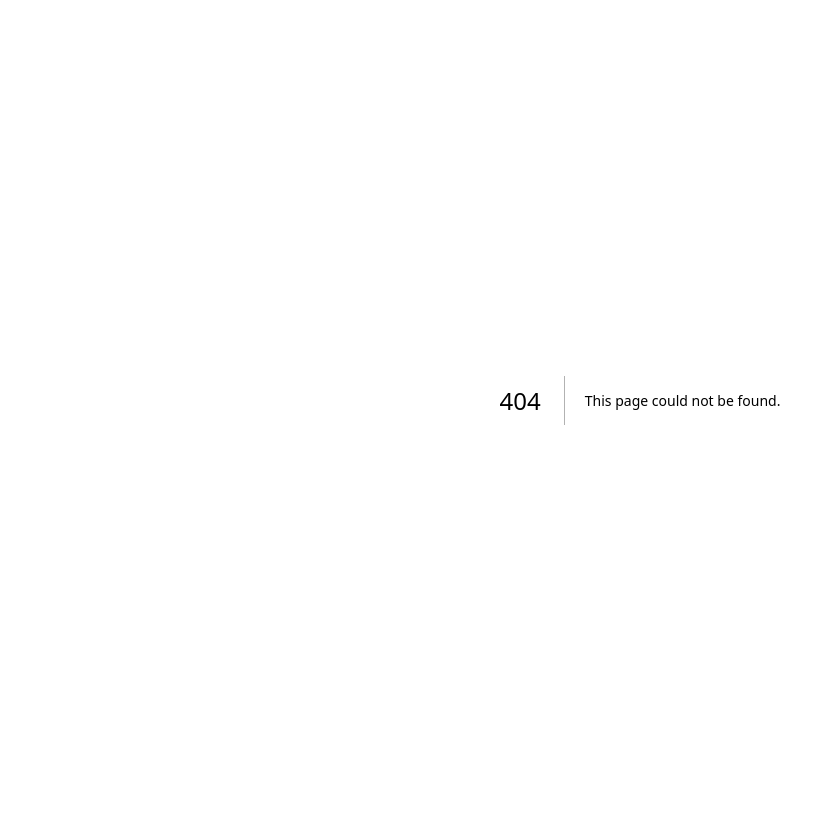
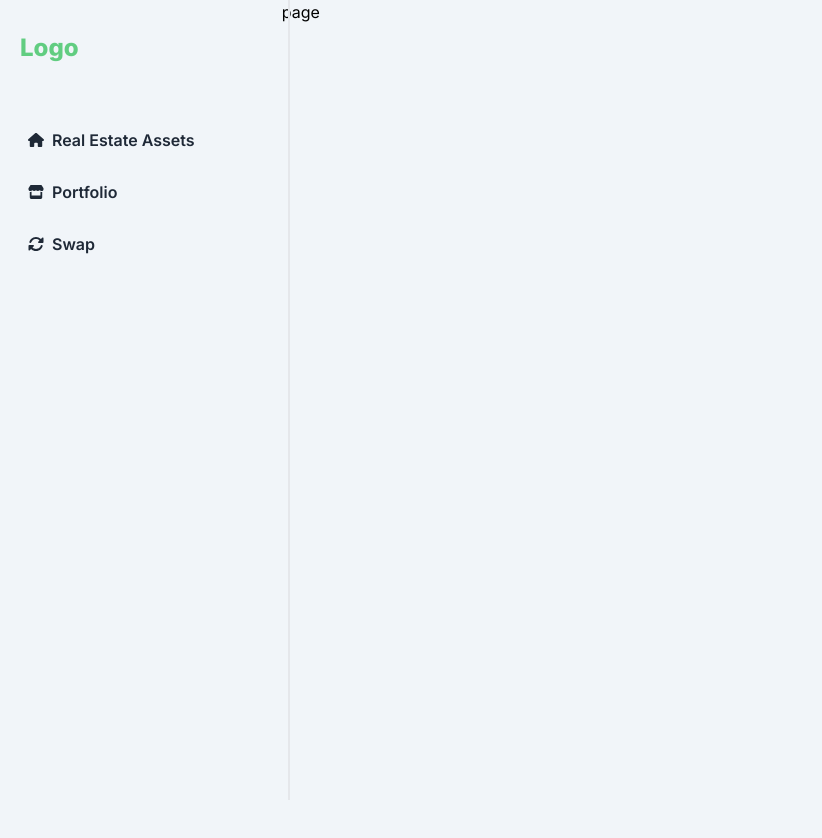
Before and after one commit to adamsdavee/RWA-DeFi, a Next.js app in the folder frontend/: page /dashboard in a window 1280 px wide. Before the commit this address had no page. Shown: the whole page, without its empty margins (0-822 px from the left). Before the commit the page ends 800 px from the top, so only its background shows below. Built offline with nearby package versions, Linux system fonts and the light colour scheme.

Commit message:
Layout for dashboard page

```diff
--- /dev/null
+++ b/frontend/src/app/dashboard/layout.jsx
@@ -0,0 +1,82 @@
+"use client";
+
+import Link from "next/link";
+import { usePathname } from "next/navigation";
+import React from "react";
+import { FaHouse, FaRotate, FaStackExchange, FaStore } from "react-icons/fa6";
+
+const layout = ({ children }) => {
+	const pathname = usePathname();
+
+	return (
+		<div className="flex flex-row bg-slate-100">
+			{/* sidebar */}
+
+      {/* Styling for fixed sidebar */}
+      <div className="min-h-screen w-[310px] m-5 -z-10"></div>
+
+			<nav className="text-gray-800 w-[290px] border-r-2 border-gray-200 p-5 min-h-screen h-full fixed">
+				<div className="text-2xl text-primary my-3 mb-14 font-extrabold">
+					Logo
+				</div>
+
+				<div className="flex flex-col gap-3 font-semibold">
+					<Link
+						href="/dashboard/assets"
+						className={
+							pathname === "/dashboard/assets"
+								? "bg-green-500 flex flex-row gap-2 items-center p-2 rounded-xl text-white"
+								: "flex flex-row gap-2 items-center p-2 rounded-xl hover:text-primary"
+						}
+					>
+						<FaHouse /> Real Estate Assets
+					</Link>
+					<Link
+						href="/dashboard/portfolio"
+						className={
+							pathname === "/dashboard/portfolio"
+								? "bg-green-500 flex flex-row gap-2 items-center p-2 rounded-xl text-white"
+								: "flex flex-row gap-2 items-center p-2 rounded-xl hover:text-primary"
+						}
+					>
+						<FaStore /> Portfolio
+					</Link>
+					<Link
+						href="/dashboard/swap"
+						className={
+							pathname === "/dashboard/swap"
+								? "bg-green-500 flex flex-row gap-2 items-center p-2 rounded-xl text-white"
+								: "flex flex-row gap-2 items-center p-2 rounded-xl hover:text-primary"
+						}
+					>
+						<FaRotate /> Swap
+					</Link>
+					{/* <Link
+						href="/dashboard/assets"
+						className={
+							pathname === "/dashboard/assets"
+								? "bg-green-500 flex flex-row gap-2 items-center p-2 rounded-xl text-white"
+								: "flex flex-row gap-2 items-center p-2 rounded-xl hover:text-primary"
+						}
+					>
+						<FaHouse /> Real Estate Assets
+					</Link>
+					<Link
+						href="/dashboard/assets"
+						className={
+							pathname === "/dashboard/assets"
+								? "bg-green-500 flex flex-row gap-2 items-center p-2 rounded-xl text-white"
+								: "flex flex-row gap-2 items-center p-2 rounded-xl hover:text-primary"
+						}
+					>
+						<FaHouse /> Real Estate Assets
+					</Link> */}
+				</div>
+			</nav>
+
+			<div className="w-full">{children}</div>
+		</div>
+	);
+};
+
+export default layout;
--- /dev/null
+++ b/frontend/src/app/dashboard/page.jsx
@@ -0,0 +1,9 @@
+import React from 'react'
+
+const page = () => {
+  return (
+    <div>page</div>
+  )
+}
+
+export default page
```
